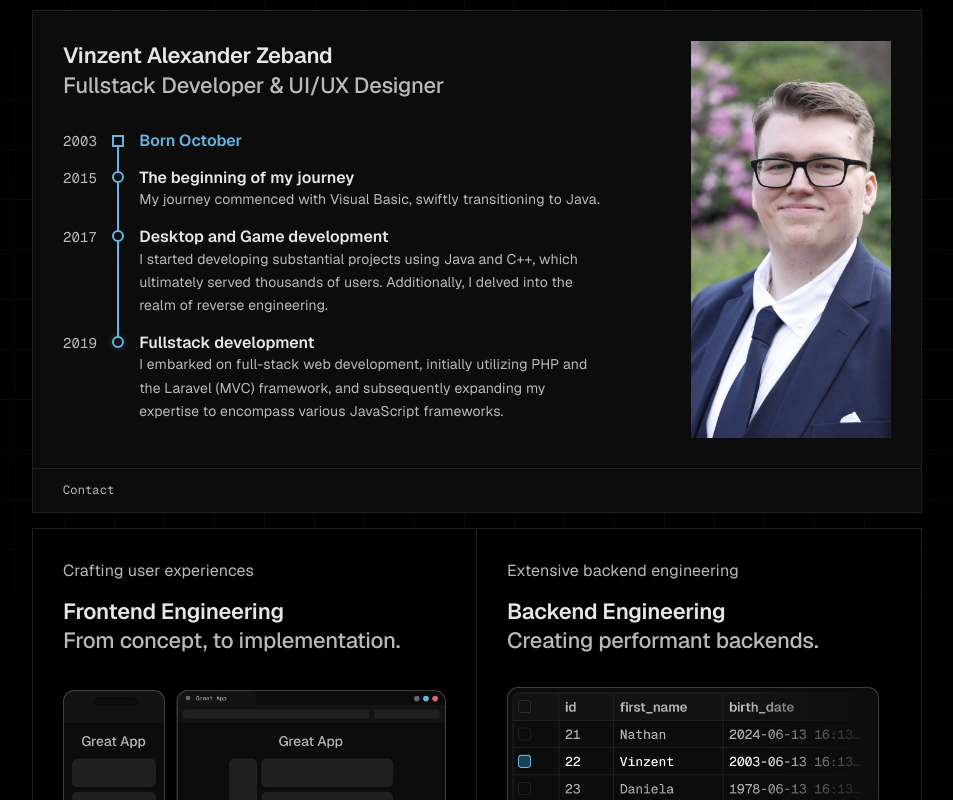
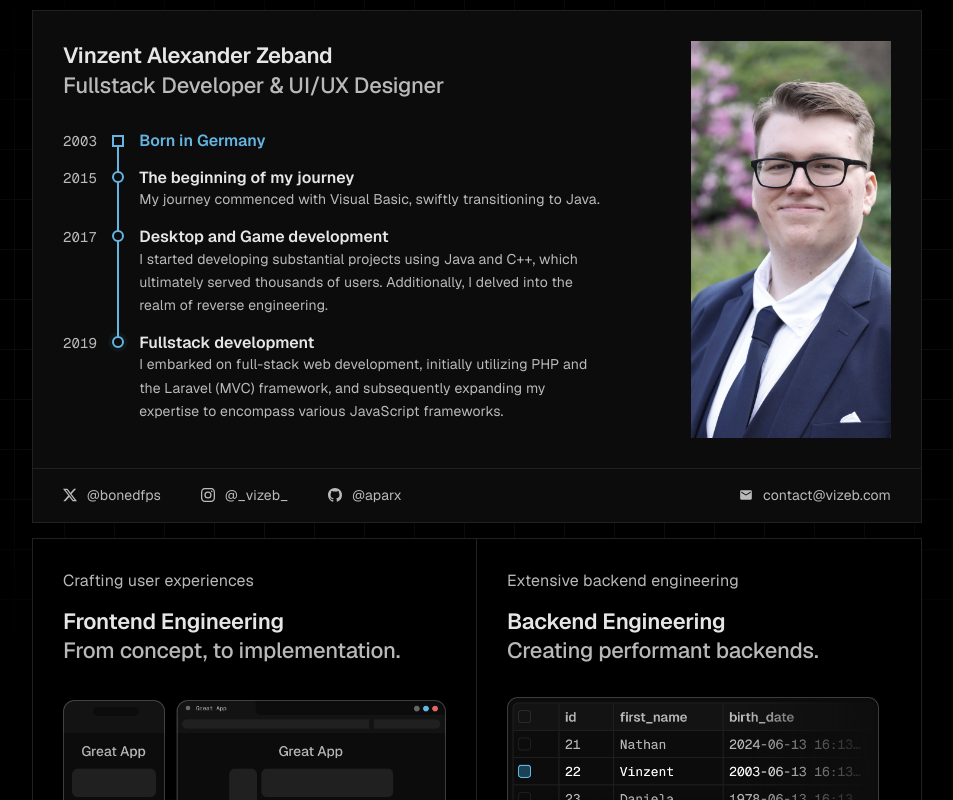
Before and after one commit to aparx/portfolio, a Next.js app: page /en in a window 1280 px wide. Shown: the top 800 px of the page, without its empty margins (163-1116 px from the left). Built offline with nearby package versions, Linux system fonts and the light colour scheme.

Commit message:
feat: social media links

```diff
--- a/messages/de.json
+++ b/messages/de.json
@@ -4,7 +4,7 @@
       "subtitle": "Fullstack Entwickler & UI/UX Designer",
       "timeline": {
         "2003": {
-          "title": "Geboren im Oktober",
+          "title": "Geboren in NRW, Deutschland",
           "description": ""
         },
         "2015": {
--- a/messages/en.json
+++ b/messages/en.json
@@ -4,7 +4,7 @@
       "subtitle": "Fullstack Developer & UI/UX Designer",
       "timeline": {
         "2003": {
-          "title": "Born October",
+          "title": "Born in Germany",
           "description": ""
         },
         "2015": {
--- a/src/app/[locale]/_partial/introBox/introBox.module.css
+++ b/src/app/[locale]/_partial/introBox/introBox.module.css
@@ -14,9 +14,27 @@
 
 .intro > footer {
   background: var(--color-accent-1);
-  padding: var(--spacing-1) var(--spacing-4);
+  padding: var(--spacing-1) var(--spacing-3);
   border-top: var(--grid-border);
   color: var(--color-emphasis-medium);
+}
+
+.intro > footer > ul {
+  display: flex;
+  gap: var(--spacing-3);
+  list-style: none;
+  padding: unset;
+  margin: unset;
+}
+
+.intro > footer button,
+.intro > footer a {
+  gap: var(--spacing-1);
+  text-decoration: none;
+}
+
+.intro > footer li:last-child {
+  margin-left: auto;
 }
 
 .content {
@@ -126,6 +144,11 @@
   .portrait {
     display: none; /* TODO change */
   }
+
+  .intro > footer li:not(:last-child) button p,
+  .intro > footer li:not(:last-child) a p {
+    display: none;
+  }
 }
 
 @media screen and (max-width: 1400px) {
--- a/src/app/[locale]/_partial/introBox/introBox.tsx
+++ b/src/app/[locale]/_partial/introBox/introBox.tsx
@@ -1,8 +1,11 @@
 import portraitImage from "@/../public/portrait.png";
 import thatsMeImage from "@/../public/thatsMe.svg";
-import { TextFont } from "@/components";
+import { Button, TextFont } from "@/components";
 import { useTranslations } from "next-intl";
 import Image from "next/image";
+import Link from "next/link";
+import { BsGithub, BsInstagram, BsTwitterX } from "react-icons/bs";
+import { MdEmail } from "react-icons/md";
 import { GridBox } from "../../_components/gridBox";
 import css from "./introBox.module.css";
 
@@ -32,7 +35,42 @@ export function IntroBox() {
         </div>
       </div>
       <TextFont asChild type="mono" size="sm">
-        <footer>Contact</footer>
+        <footer>
+          <ul aria-label="Social media">
+            <li>
+              <Button asChild appearance="transparent">
+                <Link href="https://x.com/bonedfps">
+                  <BsTwitterX aria-label="Twitter/X" />
+                  <p>@bonedfps</p>
+                </Link>
+              </Button>
+            </li>
+            <li>
+              <Button asChild appearance="transparent">
+                <Link href="https://instagram.com/_vizeb_">
+                  <BsInstagram aria-label="Instagram" />
+                  <p>@_vizeb_</p>
+                </Link>
+              </Button>
+            </li>
+            <li>
+              <Button asChild appearance="transparent">
+                <Link href="https://github.com/aparx">
+                  <BsGithub aria-label="GitHub" />
+                  <p>@aparx</p>
+                </Link>
+              </Button>
+            </li>
+            <li>
+              <Button asChild appearance="transparent">
+                <Link href="mailto:contact@vizeb.com">
+                  <MdEmail aria-label="Email" />
+                  <p>contact@vizeb.com</p>
+                </Link>
+              </Button>
+            </li>
+          </ul>
+        </footer>
       </TextFont>
     </section>
   );
--- a/src/app/[locale]/globals.css
+++ b/src/app/[locale]/globals.css
@@ -35,7 +35,7 @@
   --fs-3: 1.571rem;
 
   /** <---> State <---> */
-  --color-state-hover: rgba(255, 255, 255, 0.2);
+  --color-state-hover: rgba(255, 255, 255, 0.1);
 }
 
 html {
--- a/src/components/button/button.module.css
+++ b/src/components/button/button.module.css
@@ -1,8 +1,20 @@
 .button {
+  display: flex;
+  justify-content: center;
+  align-items: center;
   overflow: hidden;
   position: relative;
   background: transparent;
   border: unset;
+  gap: var(--spacing-0);
+  font-weight: 400;
+  font-size: var(--fs-1);
+  color: var(--color-emphasis-medium);
+}
+
+.button:hover,
+.button:focus-visible {
+  color: var(--color-emphasis-high);
 }
 
 .button:not([data-disabled="true"]) {
@@ -29,7 +41,6 @@
 
 .button[data-appearance="cta"] {
   font-weight: 700;
-  font-size: var(--fs-1);
   background: var(--color-emphasis-high);
   color: var(--color-accent-1);
   border-radius: var(--spacing-0);
@@ -38,8 +49,6 @@
 }
 
 .button[data-appearance="transparent"] {
-  font-weight: 500;
-  font-size: var(--fs-1);
-  padding: var(--spacing-1);
+  padding: var(--spacing-0) var(--spacing-1);
   border-radius: var(--spacing-0);
 }
```
